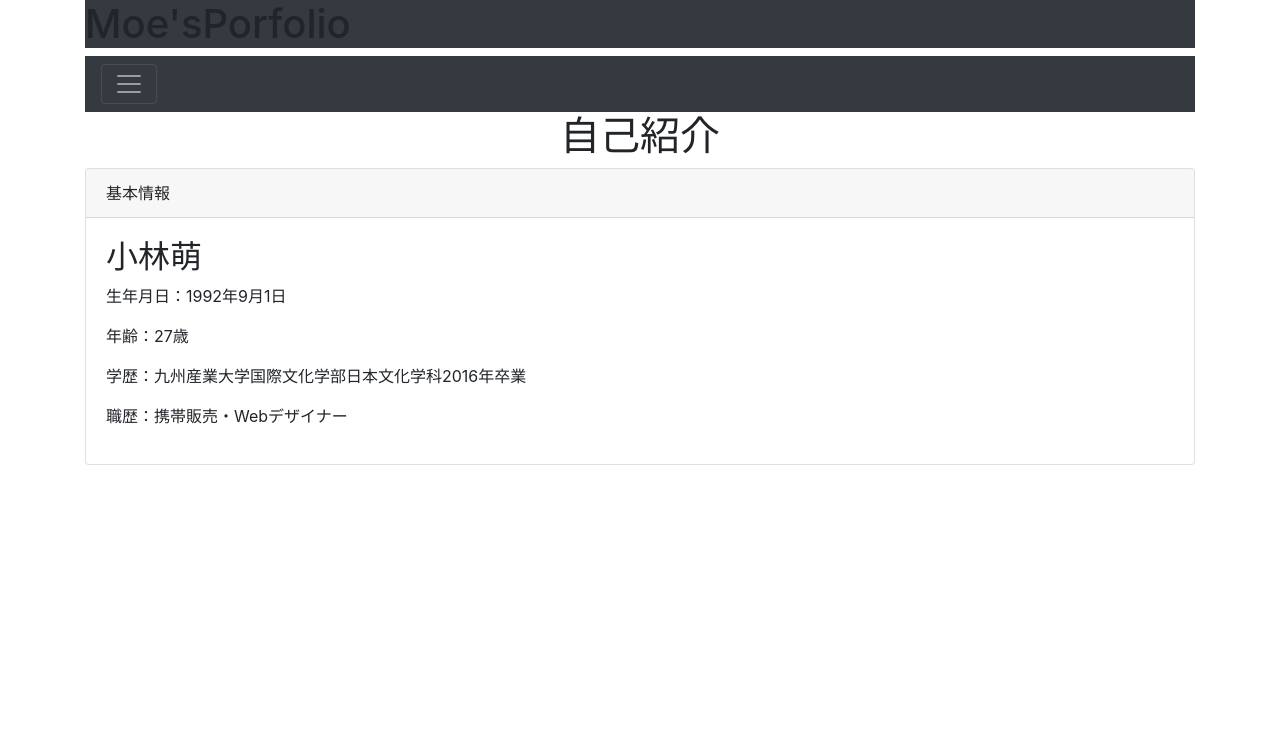
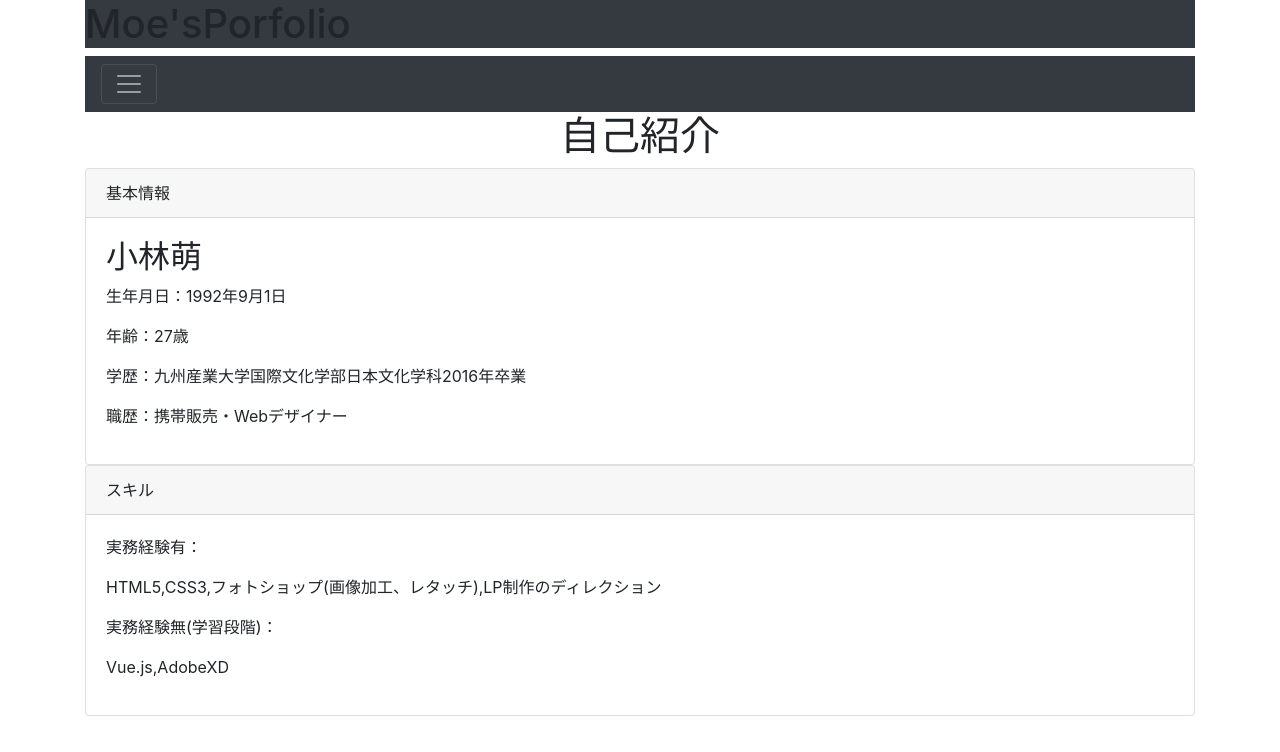
Before and after one commit to haru021/vue-portfolio, a Vue app: page /product in a window 1280 px wide. Shown: the top 752 px of the page. Built offline with nearby package versions, Linux system fonts and the light colour scheme.

Commit message:
スキル追加

```diff
--- a/src/views/Product.vue
+++ b/src/views/Product.vue
@@ -13,6 +13,16 @@
         </b-card-text>
       </b-card>
         </b-card-group>
+        <b-card-group deck>
+            <b-card header="スキル" class="text-left">
+        <b-card-text>
+        <p>実務経験有：</p>
+        <p>HTML5,CSS3,フォトショップ(画像加工、レタッチ),LP制作のディレクション</p>
+        <p>実務経験無(学習段階)：</p>
+        <p>Vue.js,AdobeXD</p>
+        </b-card-text>
+      </b-card>
+        </b-card-group>
         </b-col>
         </b-row>
         </b-container>
```
